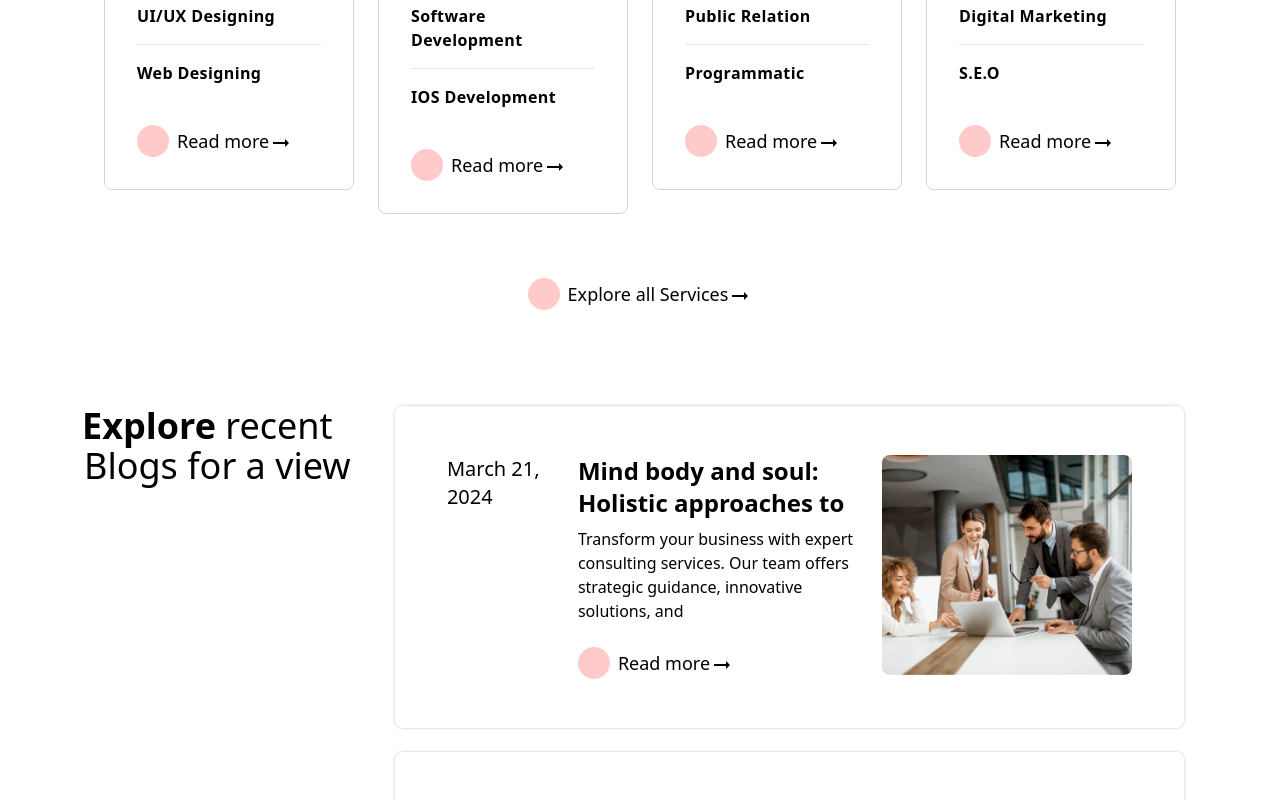
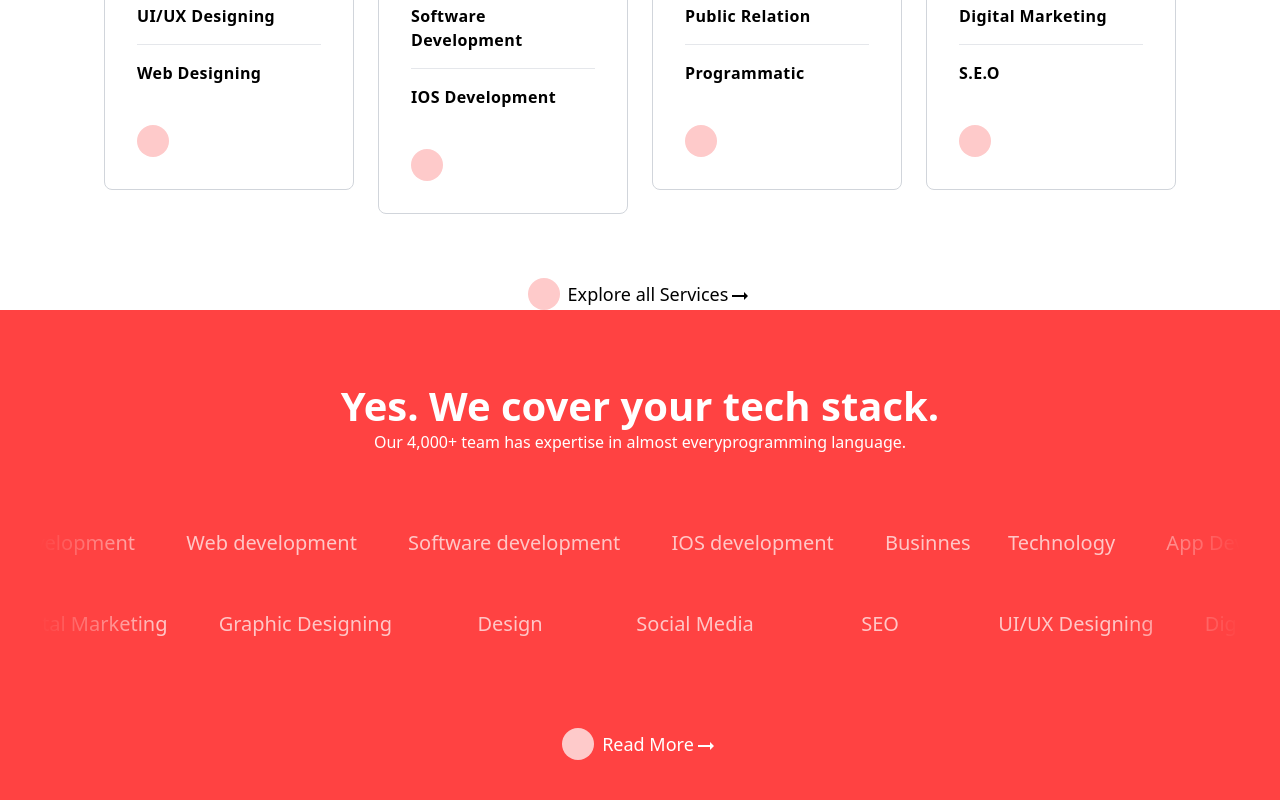
Before and after one commit to rkcoola792/media-dynox-revamped, a React (Vite) app: page / in a window 1280 px wide. Shown: the part 1580-2380 px from the top of the page. Built offline with nearby package versions, Linux system fonts and the light colour scheme.

Commit message:
infinite scroll added

```diff
--- a/package.json
+++ b/package.json
@@ -22,9 +22,7 @@
     "lucide-react": "^0.356.0",
     "react": "^18.2.0",
     "react-dom": "^18.2.0",
-    "react-icons": "^5.0.1",
     "react-router-dom": "^6.22.3",
-    "react-type-animation": "^3.2.0",
     "styled-components": "^6.1.8",
     "tailwind-merge": "^2.2.1",
     "tailwindcss-animate": "^1.0.7"
--- a/src/components/Cards/Cards.jsx
+++ b/src/components/Cards/Cards.jsx
@@ -46,7 +46,7 @@ const Cards = ({ title, first, second, third, fourth, color }) => {
         </h3>
       </div>
       <div className="">
-        <Explore text="Read more" hoverColor="white" hover={hover}></Explore>
+        <Explore text="Read More" color="white" hovercolor="white"></Explore>
       </div>
     </motion.div>
   );
--- a/src/components/Explore/Explore.jsx
+++ b/src/components/Explore/Explore.jsx
@@ -1,9 +1,9 @@
 import React from "react";
 import ArrowRightAltIcon from "@mui/icons-material/ArrowRightAlt";
 import { motion } from "framer-motion";
-const Explore = ({ text, color, size, hoverColor, hover }) => {
+const Explore = ({ text, color, size, hovercolor, hover }) => {
   color = color ? "white" : "black";
-  hoverColor = hoverColor ? "white" : "red";
+  hovercolor = hovercolor ? "white" : "red";
   return (
     <div className="explore flex items-center gap-2 mt-4 cursor-pointer">
       <div
@@ -11,7 +11,7 @@ const Explore = ({ text, color, size, hoverColor, hover }) => {
       ></div>
       <motion.h1
         className={`text-lg font-medium text-${color} text-${size}`}
-        whileHover={{ x: -20, color: hoverColor }}
+        whileHover={{ x: -20, color: hovercolor }}
         transition={{ duration: 0.4 }}
       >
         {text}
--- a/src/components/Homepage/Homepage.jsx
+++ b/src/components/Homepage/Homepage.jsx
@@ -1,17 +1,17 @@
 import React from 'react'
 import Section1 from './Section1'
+import Section2 from './Section2'
+import Section3 from './Section3'
 import Section9 from './Section9'
 import Section8 from './Section8'
-import Section3 from './Section3'
-
-import Blogs from '../Blogs/Blogs'
-import Section2 from './Section2'
+import Section5 from './Section5'
 const Homepage = () => {
   return (
     <div className='homepage'>
       <Section1></Section1>
       <Section2></Section2>
       <Section3></Section3>
+      <Section5></Section5>
       <Section8></Section8>
       <Section9></Section9>
 
--- a/src/components/Homepage/Section2.jsx
+++ b/src/components/Homepage/Section2.jsx
@@ -2,7 +2,8 @@ import React from "react";
 import ArrowRightAltIcon from "@mui/icons-material/ArrowRightAlt";
 
 import { motion } from "framer-motion";
-import { Explore } from "@mui/icons-material";
+import Explore from "../Explore/Explore";
+
 
 const Section2 = () => {
   return (
--- a/src/components/Homepage/Section5.jsx
+++ b/src/components/Homepage/Section5.jsx
@@ -1,6 +1,7 @@
 import React from "react";
 import { motion } from "framer-motion";
 import InfiniteScroll from "../InfiniteScroll/Infinitescroll";
+import Explore from "../Explore/Explore";
 const Section5 = () => {
   return (
     <div className="bg-secondaryRed h-[500px] flex flex-col items-center py-12 text-center overflow-hidden gap-12 px-8 ">
@@ -36,7 +37,7 @@ const Section5 = () => {
           whileInView={{ opacity: 1, y: 0 }}
           transition={{ duration: 0.5, delay: 0.1 }}
         >
-          <Explore text="Read More" color="white" hoverColor="white"></Explore>
+          <Explore text="Read More" color="white" hovercolor="white"></Explore>
         </motion.div>
       </motion.div>
     </div>
--- a/tailwind.config.js
+++ b/tailwind.config.js
@@ -5,6 +5,7 @@ export default {
     extend: {
       colors: {
         mainred: "#ff002e",
+        secondaryRed: "#ff4242",
       },
       fontFamily: {
         outfit: ["Outfit"],
```
Also changed, not shown: 1 other file (tests, documents, lock files or other folders).
